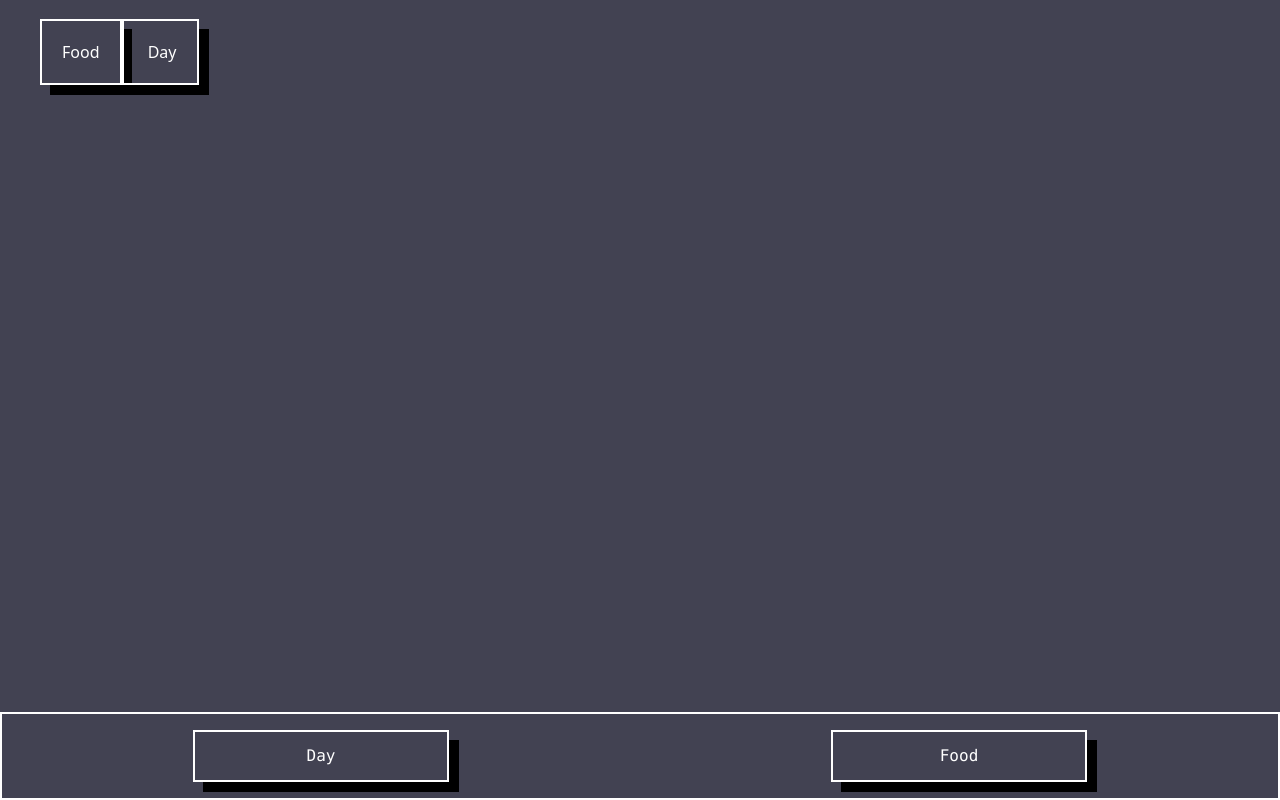
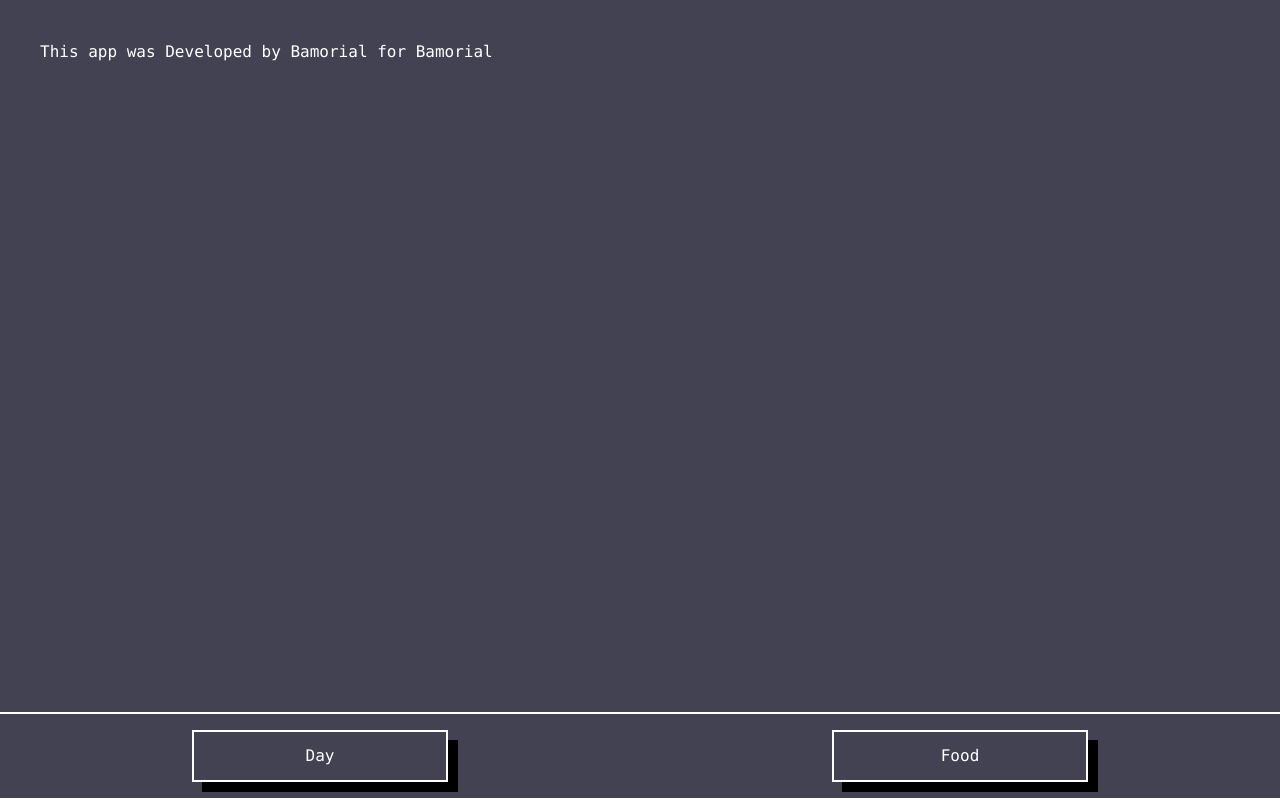
Before and after one commit to Bamorial/KCalCounter, a Vue app: page / in a window 1280 px wide. Built offline with nearby package versions, Linux system fonts and the light colour scheme.

Commit message:
bug fixes

```diff
--- a/src/components/AddNewFood.vue
+++ b/src/components/AddNewFood.vue
@@ -37,7 +37,9 @@ router.go(-1)
 </script>
 
 <template>
+    <div class=" flex flex-col gap-6 items-center justify-center mt-10 mb-[30%]">
 <FoodCard @click="Select(food.id)" v-for="food in foodList" :name="food.name" :kcal="food.kcal"></FoodCard>
+</div>
 </template>
 
 <style scoped>
--- a/src/components/FoodView.vue
+++ b/src/components/FoodView.vue
@@ -36,7 +36,7 @@ async function GetFood(){
 const data= await supabase.from('food').select()
 foodList.value=data.data
 console.log(foodList.value)
-for(a in foodList.value){
+for(let a in foodList.value){
   isSelected.value.push(0)
 }
 }
--- a/src/components/HomeView.vue
+++ b/src/components/HomeView.vue
@@ -6,9 +6,8 @@ import { onMounted } from 'vue';
 </script>
 
 <template >
-    <div class="w-screen h-screen p-10">
+    <div class=" font-mono w-screen h-screen p-10">
 
-        <RouterLink class="w-[80%] h-[10%] p-5 border-white border-2 foodcard " to="./food"> Food</RouterLink>
-        <RouterLink class="w-[80%] h-[10%] p-5 border-white border-2 foodcard " to="./day"> Day</RouterLink>
+       This app was Developed by Bamorial for Bamorial
     </div>
 </template>
--- a/src/components/NavBar.vue
+++ b/src/components/NavBar.vue
@@ -5,7 +5,7 @@
 </script>
 
 <template>
-  <div class="w-screen py-4 border-white border-2 flex justify-around bg-[rgb(66,66,82)]">
+  <div class="w-screen py-4 border-white border-x-0  border-2 flex justify-around bg-[rgb(66,66,82)]">
 
     <RouterLink to="/day" class="w-[20%] border-2 bg-[rgb(66,66,82)]  border-white foodcard p-3 text-center  font-mono ">
         Day
```
